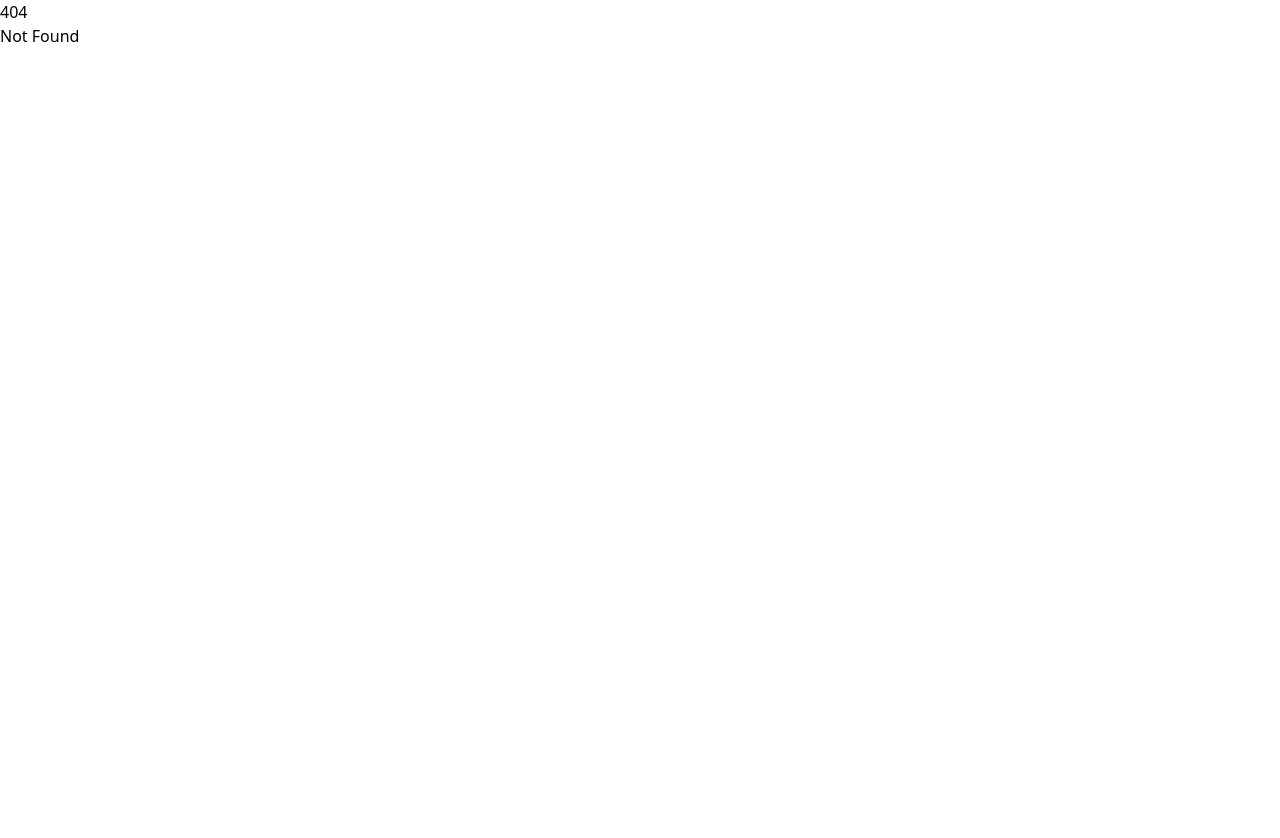
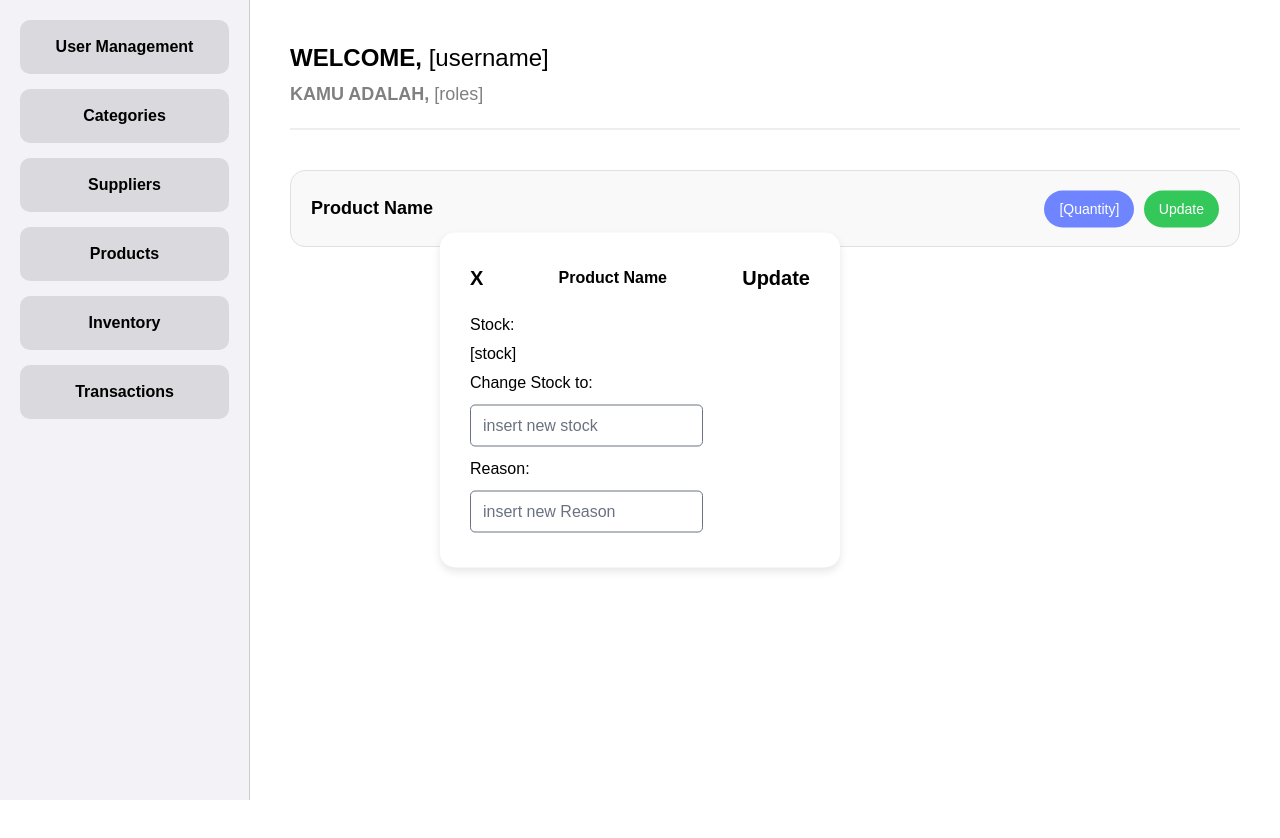
Before and after one commit to nayabudiman/DBProject_Group5_Small-Business-Inventory-and-Sales-System, a SvelteKit app in the folder week4_integration/retail-management-web/: page /dashboard/inventory in a window 1280 px wide. Before the commit this address had no page. Shown: the top 838 px of the page. Before the commit the page ends 800 px from the top, so only its background shows below. Built offline with nearby package versions, Linux system fonts and the light colour scheme.

Commit message:
Added FE for Inventory

```diff
--- /dev/null
+++ b/week4_integration/retail-management-web/src/routes/dashboard/inventory/+page.svelte
@@ -0,0 +1,170 @@
+<style>
+    * { box-sizing: border-box; }
+    body { margin: 0; font-family: Arial, Helvetica, sans-serif; }
+
+    .selaincategory {background-color: #ffffff; min-height: 100vh; }
+
+    .atas {
+        width: 100%;
+        overflow: hidden;
+        margin-bottom: 40px;
+        border-bottom: 2px solid #eee;
+        padding-bottom: 20px;
+    }
+
+    .ataskiri {
+        float: left;
+        width: 50%;
+    }
+
+    .ataskanan {
+        float: right;
+        width: 50%;
+        text-align: right;
+        padding-top: 20px;
+    }
+
+    .bawah {
+        display: block;
+    }
+    .produk {
+        position: relative;
+        display: block;
+        background-color: #f9f9f9;
+        padding: 20px;
+        border-radius: 15px;
+        margin-bottom: 15px;
+        border: 1px solid #e0e0e0;
+    }
+    .productname {
+        margin: 0;
+        font-size: 18px;
+        font-weight: bold;
+        display: inline-block;
+        line-height: 35px;
+    }
+    .tombolproduct {
+        position: absolute;
+        right: 20px;
+        top: 50%;
+        transform: translateY(-50%);
+    }
+    .quantity, .update {
+        padding: 8px 15px;
+        border: none;
+        border-radius: 20px;
+        margin-left: 5px;
+        font-size: 14px;
+        transition: scale 0.1s ease;
+        display: inline-block;
+    }
+    .quantity {
+        background-color: #6f85ff;
+        color: white;
+    }
+    .update {
+        background-color: #34c759;
+        color: white;
+        cursor: pointer;
+    }
+    .update:hover{
+        scale: 110%;
+    }
+
+    .popupupdate{
+        position: fixed;
+        top: 50%;
+        left: 50%;
+        transform: translate(-50%, -50%);
+        background-color: white;
+        padding: 30px;
+        border-radius: 15px;
+        box-shadow: 0 4px 8px rgba(0, 0, 0, 0.1);
+        width: 400px;
+        display: block;
+        z-index: 1000;
+    }
+
+    .namapopup {
+        display: flex;
+        justify-content: space-between;
+        align-items: center;
+        margin-bottom: 20px;
+    }
+
+    .descpopup p, input {
+        margin: 5px 0;
+        font-size: 16px;
+    }
+
+    .descpopup input {
+        border-radius: 5px;
+    }
+
+    .closepopup {
+        background-color: transparent;
+        border: none;
+        font-size: 20px;
+        cursor: pointer;
+        font-weight: bold;
+        transition: scale 0.2s ease, color 0.1s ease;
+    }
+
+    .closepopup:hover {
+        color: #ff3b30;
+        scale: 125%
+    }
+
+    .save{
+        background-color: transparent;
+        border: none;
+        font-size: 20px;
+        cursor: pointer;
+        font-weight: bold;
+        transition: scale 0.2s ease, color 0.1s ease;
+    }
+
+    .save:hover{
+        color: #44a81d;
+        scale: 125%
+    }
+
+
+</style>
+
+<div class="selaincategory">
+    <div class="atas">
+        <div class="ataskiri">
+            <h1 style="margin:0; font-size: 24px;"><strong>WELCOME,</strong> [username]</h1>
+            <h2 style="margin:5px 0 0 0; font-size: 18px; color: gray;"><strong>KAMU ADALAH,</strong> [roles]</h2>
+        </div>
+        <div class="ataskanan">
+        </div>
+    </div>
+
+    <div class="bawah">
+        <div class="produk">
+            <p class="productname">Product Name</p>
+            <div class="tombolproduct">
+                <p class="quantity">[Quantity]</p>
+                <button class="update">Update</button>
+            </div>
+        </div>
+    </div>
+</div>
+
+<div class="popupupdate">
+    <div class="namapopup">
+        <button class="closepopup">X</button>
+        <h2><strong>Product Name</strong></h2>
+        <button class="save">Update</button>
+    </div>
+    <div class="descpopup">
+        <p>Stock:</p>
+        <p>[stock]</p>
+        <p>Change Stock to: </p>
+        <input type= "text" placeholder="insert new stock"/>
+        <p>Reason: </p>
+        <input type= "text" placeholder="insert new Reason"/>
+    </div>
+</div>
```
